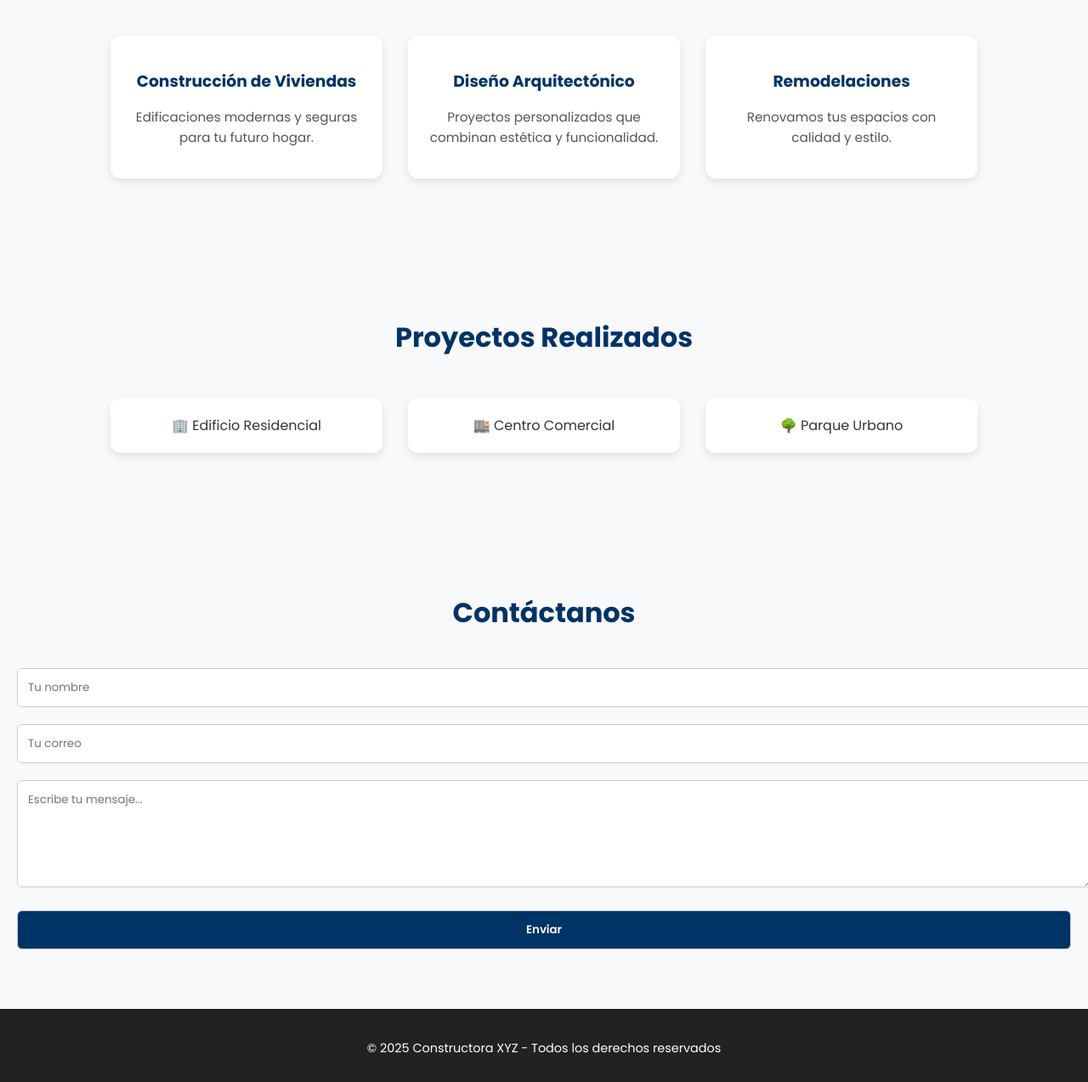
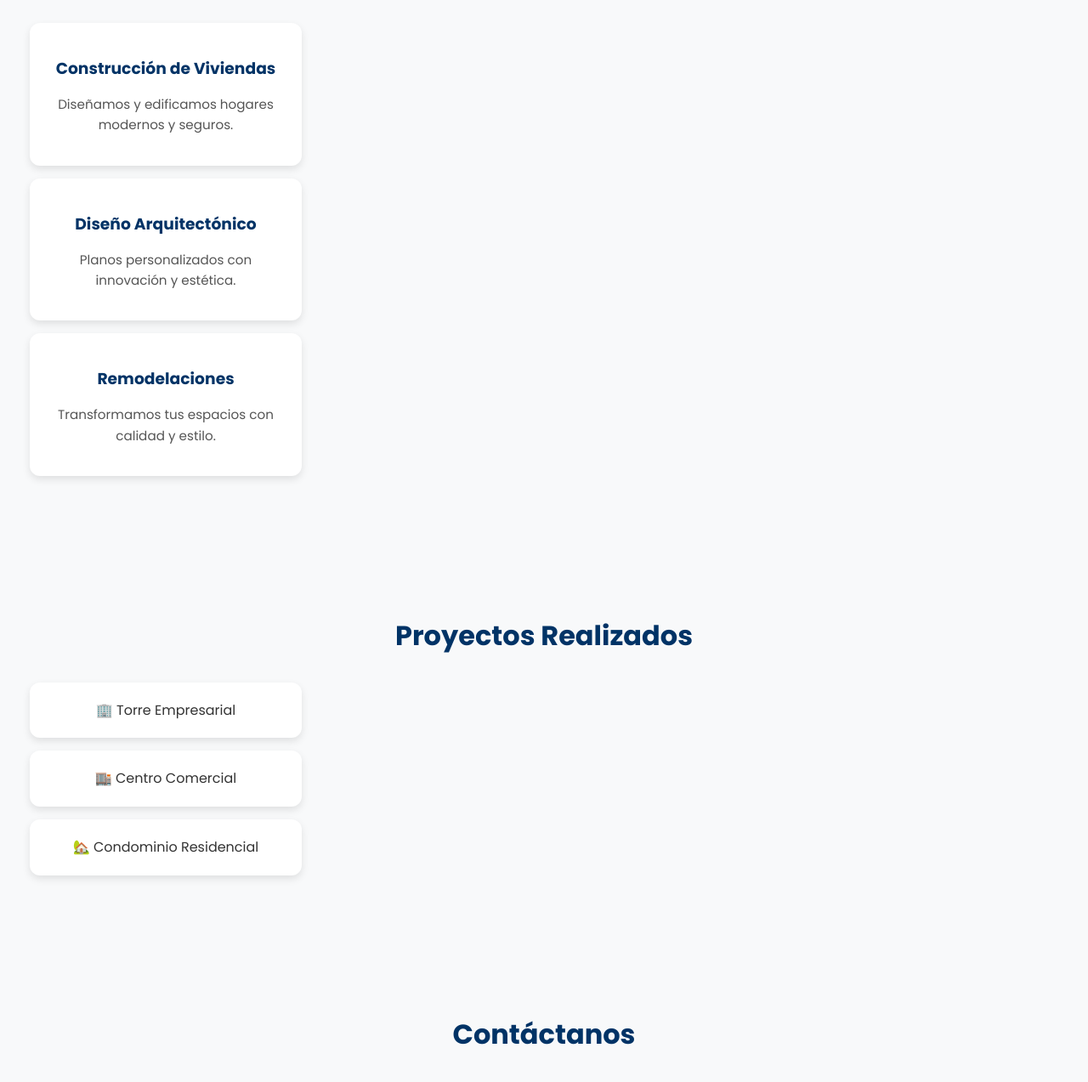
Before and after one commit to bigotes24/rinoconstrucora, a plain HTML site: page index.html in a window 1280 px wide. Shown: the part 367-1640 px from the top of the page at 85% size. Drawn offline with Linux system fonts and the light colour scheme; files that its build step writes are made by us from their sources; a script that the page names is missing.

Commit message:
Update index.html

```diff
--- a/index.html
+++ b/index.html
@@ -3,17 +3,17 @@
 <head>
   <meta charset="UTF-8">
   <meta name="viewport" content="width=device-width, initial-scale=1.0">
-  <title>Constructora XYZ</title>
-  <!-- Fuente elegante de Google Fonts -->
+  <title>Constructora Andina</title>
+  <!-- Fuente elegante -->
   <link href="https://fonts.googleapis.com/css2?family=Poppins:wght@400;600;700&display=swap" rel="stylesheet">
-  <!-- Vinculamos CSS -->
+  <!-- CSS -->
   <link rel="stylesheet" href="css/style.css">
 </head>
 <body>
 
-  <!-- Encabezado con menú -->
+  <!-- HEADER -->
   <header>
-    <h1>Constructora XYZ</h1>
+    <h1>CONSTRUCTORA ANDINA</h1>
     <nav>
       <a href="#servicios">Servicios</a>
       <a href="#portafolio">Portafolio</a>
@@ -21,52 +21,53 @@
     </nav>
   </header>
 
-  <!-- Sección de servicios -->
+  <!-- SERVICIOS -->
   <section id="servicios">
     <h2>Nuestros Servicios</h2>
-    <div class="servicios">
+    <div class="contenedor">
       <div class="card">
         <h3>Construcción de Viviendas</h3>
-        <p>Edificaciones modernas y seguras para tu futuro hogar.</p>
+        <p>Diseñamos y edificamos hogares modernos y seguros.</p>
       </div>
       <div class="card">
         <h3>Diseño Arquitectónico</h3>
-        <p>Proyectos personalizados que combinan estética y funcionalidad.</p>
+        <p>Planos personalizados con innovación y estética.</p>
       </div>
       <div class="card">
         <h3>Remodelaciones</h3>
-        <p>Renovamos tus espacios con calidad y estilo.</p>
+        <p>Transformamos tus espacios con calidad y estilo.</p>
       </div>
     </div>
   </section>
 
-  <!-- Sección de portafolio -->
+  <!-- PORTAFOLIO -->
   <section id="portafolio">
     <h2>Proyectos Realizados</h2>
-    <div class="portafolio">
-      <div class="card">🏢 Edificio Residencial</div>
+    <div class="contenedor">
+      <div class="card">🏢 Torre Empresarial</div>
       <div class="card">🏬 Centro Comercial</div>
-      <div class="card">🌳 Parque Urbano</div>
+      <div class="card">🏡 Condominio Residencial</div>
     </div>
   </section>
 
-  <!-- Sección de contacto -->
+  <!-- CONTACTO -->
   <section id="contacto">
     <h2>Contáctanos</h2>
     <form id="formulario">
-      <input type="text" id="nombre" placeholder="Tu nombre" required>
-      <input type="email" id="correo" placeholder="Tu correo" required>
+      <input type="text" id="nombre" placeholder="Tu Nombre" required>
+      <input type="email" id="correo" placeholder="Tu Correo" required>
+      <input type="tel" id="telefono" placeholder="Tu Teléfono" required>
       <textarea id="mensaje" rows="5" placeholder="Escribe tu mensaje..." required></textarea>
-      <button type="submit">Enviar</button>
+      <button type="submit">Enviar Mensaje</button>
     </form>
   </section>
 
-  <!-- Pie de página -->
+  <!-- FOOTER -->
   <footer>
-    <p>© 2025 Constructora XYZ - Todos los derechos reservados</p>
+    <p>© 2025 Constructora Andina - Todos los derechos reservados</p>
   </footer>
 
-  <!-- Vinculamos JS -->
+  <!-- JS -->
   <script src="js/script.js"></script>
 </body>
 </html>
```
